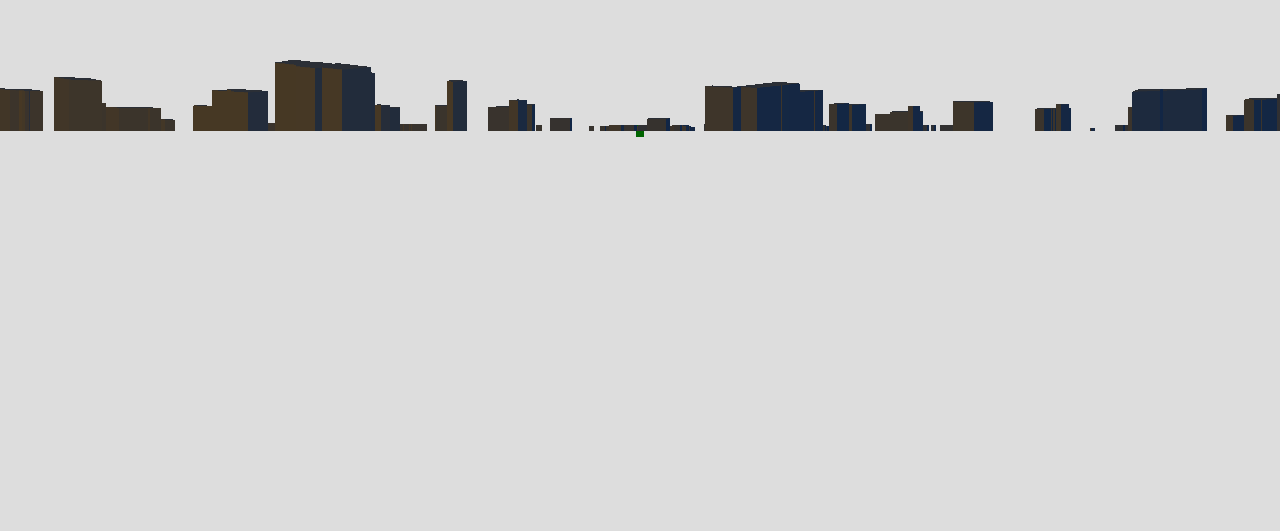
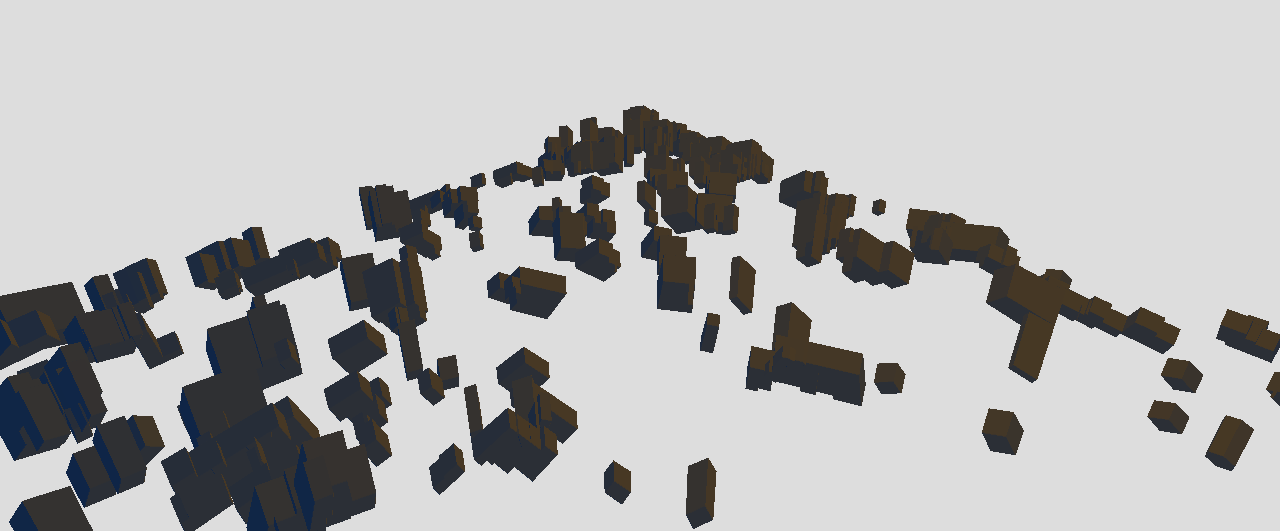
Before and after one commit to alexandrainst/3dmap, a plain HTML site: page index.html in a window 1280 px wide. Shown: the part 269-800 px from the top of the page. Drawn offline with nearby package versions, Linux system fonts and the light colour scheme; animation ran at ten frames a second.

Commit message:
Added bounding box

```diff
--- a/index.html
+++ b/index.html
@@ -28,19 +28,19 @@
                 renderer.setClearColor(0xdddddd);
                 document.body.appendChild( renderer.domElement );
 
-                var geometry = new THREE.BoxGeometry( 10, 20, 10 );
-                var material = new THREE.MeshLambertMaterial( {color: 0x00ff00} );
-                var cube = new THREE.Mesh( geometry, material );
-                cube.position.x= threeObjects[0].geometry.vertices[0].x;
-                cube.position.y= threeObjects[0].geometry.vertices[0].y;
-                cube.position.z=-100;
-                scene.add( cube );
+                //var geometry = new THREE.BoxGeometry( 1, 1, 1 );
+                //var material = new THREE.MeshLambertMaterial( {color: 0x00ff00} );
+                //var cube = new THREE.Mesh( geometry, material );
+                //cube.position.x= threeObjects[threeObjects.lenght/2].geometry.vertices[0].x;
+                //cube.position.y= threeObjects[threeObjects.lenght/2].geometry.vertices[0].y;
+                //cube.position.z=0;
+                //scene.add( cube );
 
-                camera.position.z = 50;
-                camera.position.x = threeObjects[0].geometry.vertices[0].x-800;
-                camera.position.y = threeObjects[0].geometry.vertices[0].y;
+                camera.position.z = 200;
+                camera.position.x = 200;//threeObjects[threeObjects.length/2].geometry.vertices[0].x;
+                camera.position.y = 100;//threeObjects[threeObjects.length/2].geometry.vertices[0].z;
                 //camera.lookAt(threeObjects[0].position);
-                camera.lookAt(cube.position);
+                camera.lookAt(threeObjects[threeObjects.length/2].position);
 
 
                 // add spotlight for the shadows
@@ -73,19 +73,6 @@
 
 			var render = function () {
 				requestAnimationFrame( render );
-
-                /*for ( var i = 0, l = geometry.vertices.length; i < l; i ++ ) {
-					geometry.vertices[ i ].y = 35 * Math.sin( i / 5 + ( time + i ) / 7 );
-				}*/
-
-               /* cube.scale.y +=0.003;
-                cube.material.color.r +=0.001;
-                cube.material.color.g +=0.003;
-                cube.material.color.b +=0.01;*/
-
-				//cube.rotation.x += 0.1;
-				//cube.rotation.y += 0.1;
-
 				renderer.render(scene, camera);
 			};
 
@@ -100,6 +87,8 @@
 			function populateMap(){
                 jQuery.getJSON('data/testdata.json', function(data) {
                     var converter = new UtmConverter();
+                    var minX=0;
+                    var minY=0;
 
                     $.each(data.features,function(i, item){
                         var rectShape = new THREE.Shape();
@@ -107,6 +96,13 @@
 
                         $.each(item.geometry.coordinates, function(j, itemTwo){
                             var utmResult= converter.toUtm({coord: [itemTwo[0], itemTwo[1]]});
+
+                            //Calculate bounding box
+                            if(minX==0 || utmResult.coord.x<minX)
+                                minX=utmResult.coord.x;
+                            if(minY==0 || utmResult.coord.y<minY)
+                                minY=utmResult.coord.y;
+
                             if (j==0){
                                 height=itemTwo[2];
                                 rectShape.moveTo(utmResult.coord.x, utmResult.coord.y);
@@ -117,12 +113,11 @@
 
                         var geometry = new THREE.ExtrudeGeometry(rectShape, { amount: height, bevelEnabled: true, bevelSegments: 1, steps: 1, bevelSize: 0.1, bevelThickness: 0.1 });
 
-                        //Calculate bounding box
-
+                        //Converting the 2D mapping to 3D mapping (shifting z and y coordinates)
                         for( var i = 0; i < geometry.vertices.length; i++ ) {
                             var fZ =  geometry.vertices[i].z;
-                            geometry.vertices[i].x -= 582300;
-                            geometry.vertices[i].z = geometry.vertices[i].y-6233000;
+                            geometry.vertices[i].x -= minX;
+                            geometry.vertices[i].z = geometry.vertices[i].y-minY;
                             geometry.vertices[i].y = fZ;
                             //console.log(geometry.vertices[i]);
                         }
```
